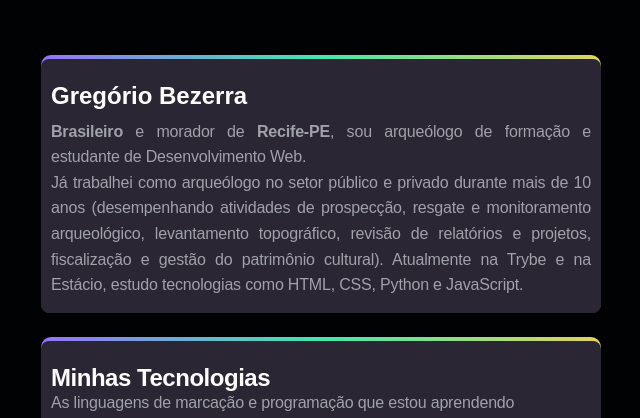
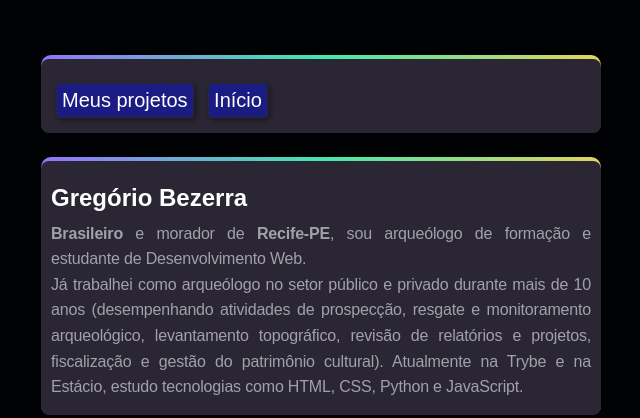
Before and after one commit to GregorioMHBezerra/GregorioMHBezerra.github.io, a plain HTML site: page index.html in a window 1280 px wide. Shown: the part 129-547 px from the top of the page, without its empty margins (319-959 px from the left). Drawn offline with Linux system fonts and the light colour scheme.

Commit message:
Adiciona botões e altera brevemente o CSS deles

```diff
--- a/css/estilo.css
+++ b/css/estilo.css
@@ -20,6 +20,7 @@
 header{
     padding-top: 32px;
     height: 120px;
+    margin-bottom: 15px;
 }
 
 header div{
@@ -41,6 +42,24 @@ header div:hover{
 header img{
     border-radius: 50%;
     width: 100%;
+}
+
+
+section nav {
+    background-color: var(--cor4);
+    padding: 24px 10px 15px 10px;
+    border-radius: 8px;
+}
+
+section nav button {
+    border-radius: 4px;
+    padding: 5px;
+    background-color: rgba(20, 23, 173, 0.664);
+    color: white;
+    font-size: 20px;
+    border: ridge 0.2px var(--cor4);
+    box-shadow: 2px 2px 4px 1px rgba(0, 0, 0, 0.301);
+    margin: 0px 5px;
 }
 
 body{
@@ -168,6 +187,7 @@ div#div_canais img{
 }
 
 
+
 /*Animação*/
 
 @keyframes descendo {
--- a/index.html
+++ b/index.html
@@ -1,11 +1,11 @@
 <!DOCTYPE html>
 <html lang='pt-br'>
 <head>
-  <meta charset='UTF-8'>
-  <meta http-equiv='X-UA-Compatible' content='IE=edge'>
-  <meta name='viewport' content='width=device-width, initial-scale=1.0'>
-  <title>GregorioMHBezerra</title>
-  <link rel="stylesheet" href="./css/estilo.css">
+    <meta charset='UTF-8'>
+    <meta http-equiv='X-UA-Compatible' content='IE=edge'>
+    <meta name='viewport' content='width=device-width, initial-scale=1.0'>
+    <title>GregorioMHBezerra</title>
+    <link rel="stylesheet" href="./css/estilo.css">
 </head>
 <body>
     <header>
@@ -15,6 +15,17 @@
     </header>
     <main>
         <!-- Seção para breve apresentação -->
+        <section>
+            <nav id="nav">
+                <button>
+                    Meus projetos
+                </button>
+                <button>
+                    Início
+                </button>
+            </nav>
+        </section>
+
         <section>
             <div id="div_apresentacao">
                 <h1>Gregório Bezerra</h1>
```
